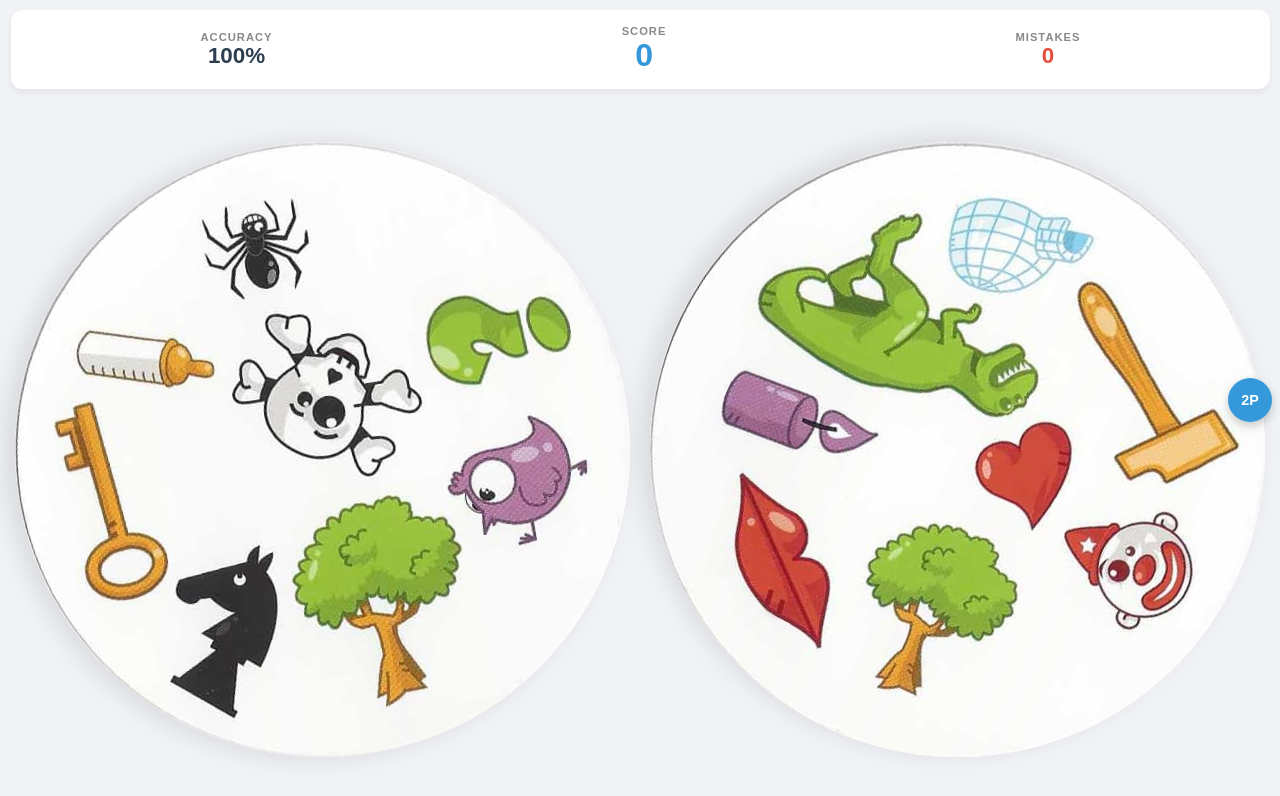
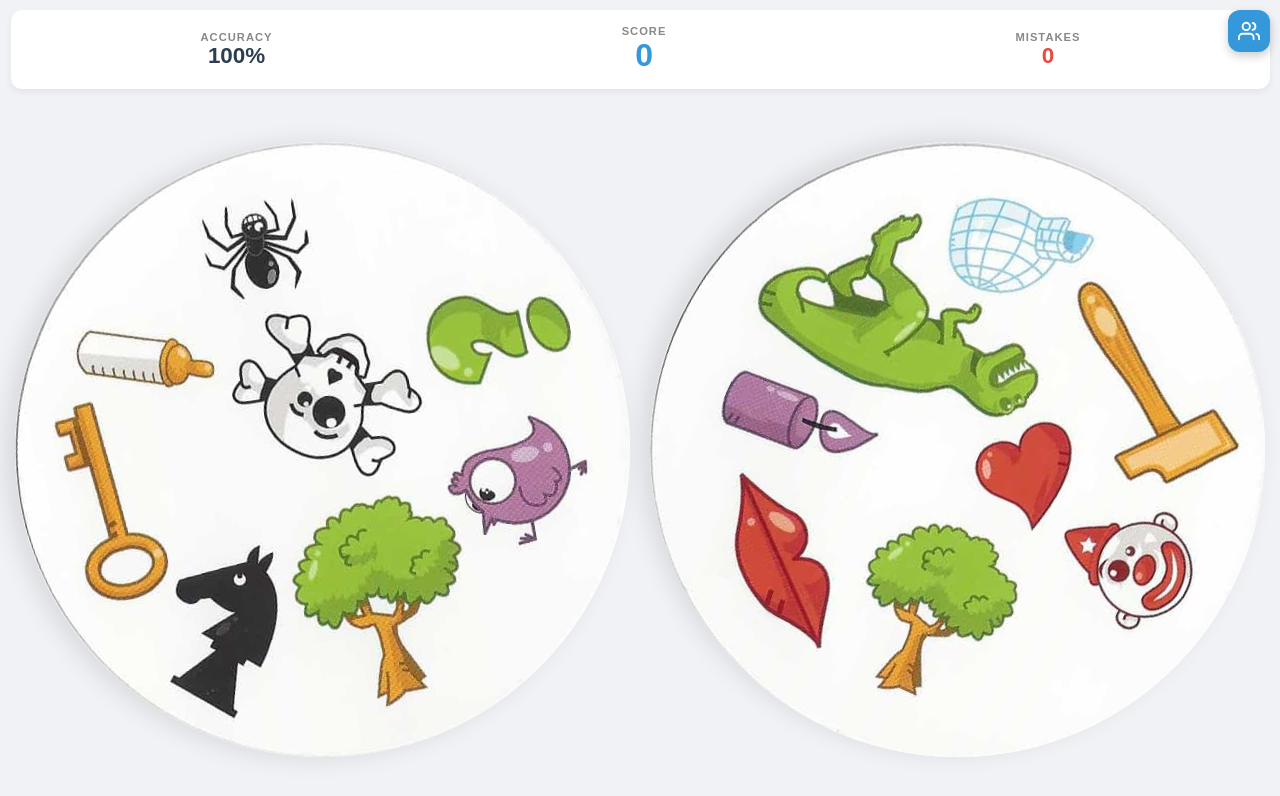
Before and after one commit to paul2t/dobble-trainer, a Vue app: page / in a window 1280 px wide. Shown: the top 796 px of the page. Built offline with nearby package versions, Linux system fonts and the light colour scheme.

Commit message:
improve player mode switch button

```diff
--- a/src/App.vue
+++ b/src/App.vue
@@ -253,9 +253,28 @@ onUnmounted(() => {
       </div>
     </Transition>
 
-    <!-- Mode toggle: switch between 1 and 2 players -->
-    <button v-if="!isLoading" class="mode-toggle" @click="toggleMode">
-      {{ playerCount === 1 ? '2P' : '1P' }}
+    <!-- Mode toggle: switch between 1 and 2 players.
+         Shows the icon for the mode you'll switch to. -->
+    <button
+      v-if="!isLoading"
+      class="mode-toggle"
+      @click="toggleMode"
+      :aria-label="playerCount === 1 ? 'Switch to two players' : 'Switch to one player'"
+    >
+      <!-- Two players (tap to enter 2P) -->
+      <svg v-if="playerCount === 1" viewBox="0 0 24 24" fill="none" stroke="currentColor"
+           stroke-width="2" stroke-linecap="round" stroke-linejoin="round">
+        <path d="M17 21v-2a4 4 0 0 0-4-4H5a4 4 0 0 0-4 4v2" />
+        <circle cx="9" cy="7" r="4" />
+        <path d="M23 21v-2a4 4 0 0 0-3-3.87" />
+        <path d="M16 3.13a4 4 0 0 1 0 7.75" />
+      </svg>
+      <!-- One player (tap to return to 1P) -->
+      <svg v-else viewBox="0 0 24 24" fill="none" stroke="currentColor"
+           stroke-width="2" stroke-linecap="round" stroke-linejoin="round">
+        <path d="M20 21v-2a4 4 0 0 0-4-4H8a4 4 0 0 0-4 4v2" />
+        <circle cx="12" cy="7" r="4" />
+      </svg>
     </button>
 
     <!-- Single-player stats bar -->
@@ -457,23 +476,28 @@ main {
 /* Mode toggle button */
 .mode-toggle {
   position: fixed;
-  top: 50%;
-  right: 8px;
-  transform: translateY(-50%);
+  top: 10px;
+  right: 10px;
   z-index: 1100;
-  width: 44px;
-  height: 44px;
-  border-radius: 50%;
+  width: 42px;
+  height: 42px;
+  border-radius: 12px;
   border: none;
   background: #3498db;
   color: white;
-  font-weight: 800;
-  font-size: 0.9rem;
+  display: flex;
+  align-items: center;
+  justify-content: center;
+  padding: 0;
   cursor: pointer;
   box-shadow: 0 4px 10px rgba(0, 0, 0, 0.2);
 }
+.mode-toggle svg {
+  width: 22px;
+  height: 22px;
+}
 .mode-toggle:active {
-  transform: translateY(-50%) scale(0.92);
+  transform: scale(0.92);
 }
 
 /* Winner overlay */
```
